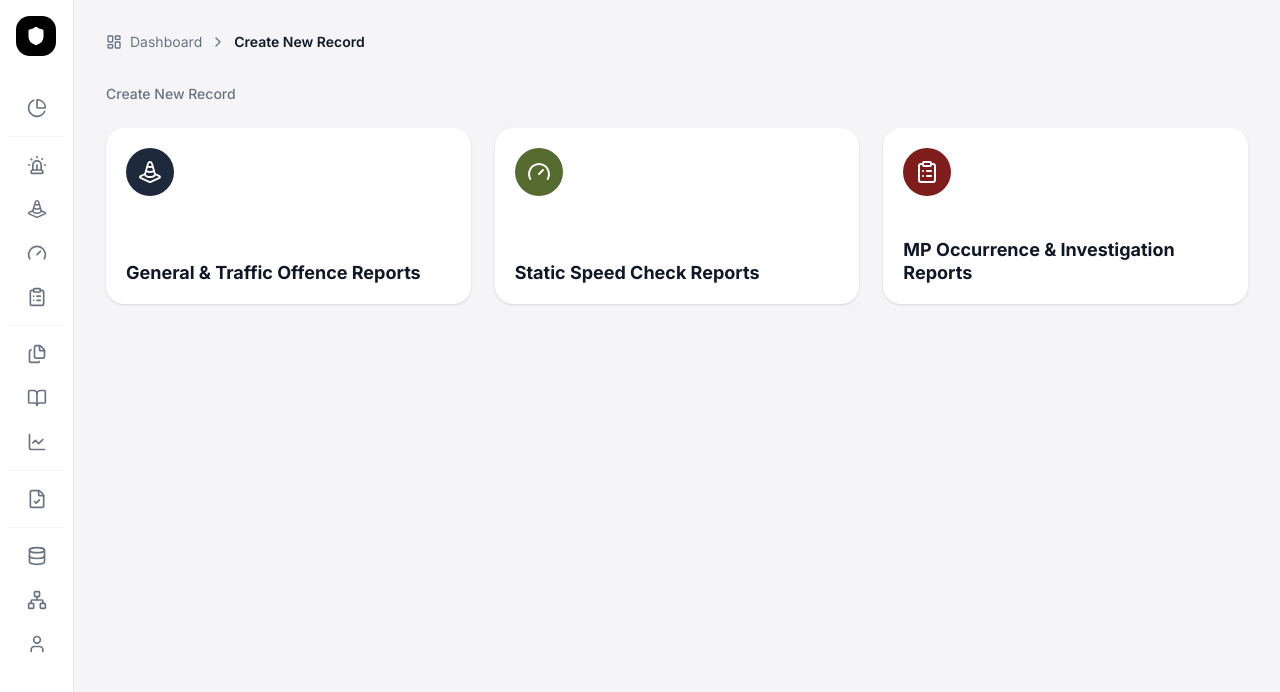
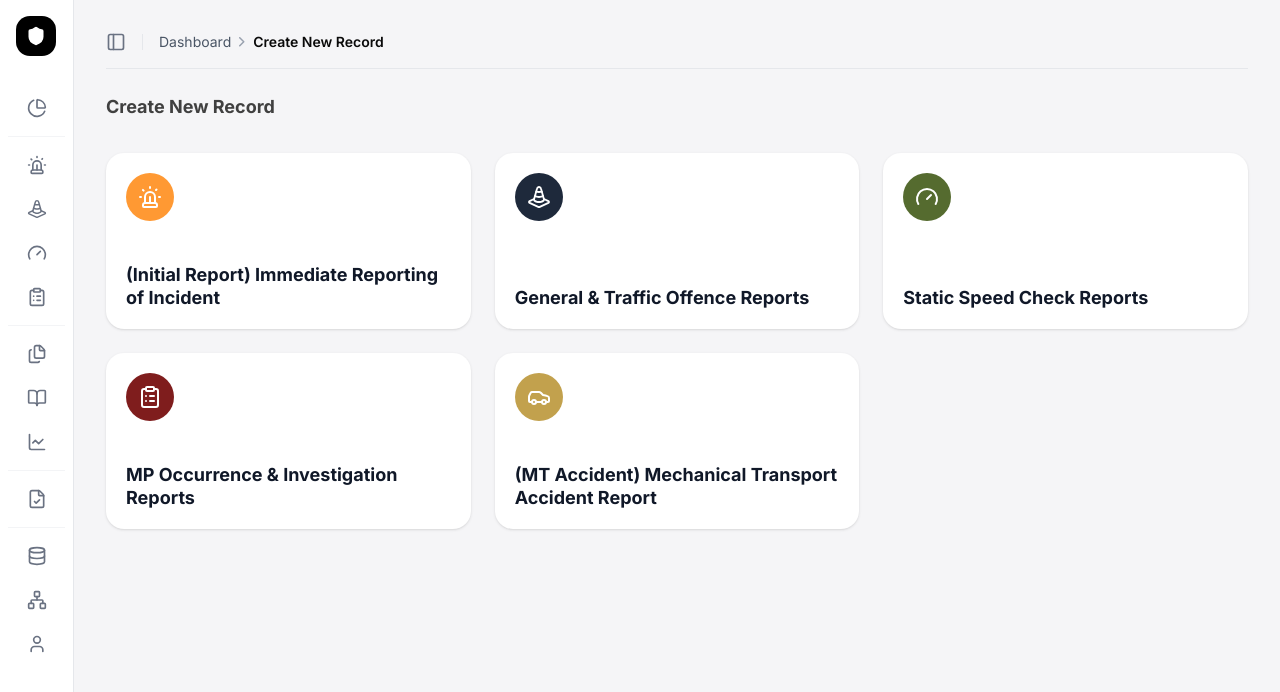
Before and after one commit to mr-Dev-Anshu/army-project, a Next.js app: page /create-record in a window 1280 px wide. Shown: the top 692 px of the page. Built offline with nearby package versions, Linux system fonts and the light colour scheme.

Commit message:
minor changes made

```diff
--- a/src/common/features/dashboard/components/dashboard-components/CreateNewRecordPanel.tsx
+++ b/src/common/features/dashboard/components/dashboard-components/CreateNewRecordPanel.tsx
@@ -1,13 +1,21 @@
 "use client";
 
 import { useRouter } from "next/navigation";
-import { Gauge, ClipboardList, LayoutDashboard, ChevronRight } from "lucide-react";
+import { Gauge, ClipboardList, PanelLeft, Siren, Car } from "lucide-react";
+import Link from "next/link";
 import ConeIcon from "@/components/icons/ConeIcon";
 
 export default function CreateNewRecordPanel({ setCollapsed }: any) {
   const router = useRouter();
 
   const records = [
+    {
+      title: "(Initial Report) Immediate Reporting of Incident",
+      icon: <Siren className="w-6 h-6 text-white" color="white" />,
+      bgColor: "bg-[#FF9933]",
+      key: "immediate-reporting-incident",
+      path: "/create-record/immediate-reporting-incident",
+    },
     {
       title: "General & Traffic Offence Reports",
       icon: <ConeIcon className="w-6 h-6 text-white" color="white" />,
@@ -29,6 +37,13 @@ export default function CreateNewRecordPanel({ setCollapsed }: any) {
       key: "mp",
       path: "/create-record/mp-investigation",
     },
+    {
+      title: "(MT Accident) Mechanical Transport Accident Report",
+      icon: <Car className="w-6 h-6 text-white" />,
+      bgColor: "bg-[#C2A14D]",
+      key: "mtAccident",
+      path: "/create-record/mt-accident",
+    },
   ];
 
   const handleSelect = (path: string) => {
@@ -37,17 +52,24 @@ export default function CreateNewRecordPanel({ setCollapsed }: any) {
   };
 
   return (
-    <div className="h-full w-full">
+    <div className="h-full w-full ">
       {/* ---------- HEADER / BREADCRUMB ---------- */}
-      <div className="flex items-center gap-2 text-sm text-gray-500 mb-8">
-        <LayoutDashboard className="w-4 h-4" />
-        <span>Dashboard</span>
-        <ChevronRight className="w-4 h-4" />
-        <span className="font-semibold text-gray-900">Create New Record</span>
+      <div className="flex items-center gap-4 text-sm text-[#0A0A0A] mb-6 pb-4 border-b border-gray-200">
+        <PanelLeft className="w-5 h-5 text-gray-500" />
+        <div className="h-4 w-[1px] bg-gray-200"></div>
+        <div className="flex items-center gap-2">
+          <Link href="/" className="text-gray-600 hover:text-gray-900 transition-colors">
+            Dashboard
+          </Link>
+          <svg width="6" height="10" viewBox="0 0 6 10" fill="none" xmlns="http://www.w3.org/2000/svg" className="text-gray-400">
+            <path d="M0.75 8.75L4.75 4.75L0.75 0.75" stroke="currentColor" strokeWidth="1.5" strokeLinecap="round" strokeLinejoin="round" />
+          </svg>
+          <span className="font-semibold text-[#0A0A0A]">Create New Record</span>
+        </div>
       </div>
 
-      <div className="mb-2">
-        <h2 className="text-gray-500 text-sm font-medium mb-6">Create New Record</h2>
+      <div className="space-y-1 mb-8">
+        <h1 className="text-lg font-bold text-[#404040]">Create New Record</h1>
       </div>
 
       {/* ---------- CARDS GRID ---------- */}
--- a/src/common/features/dashboard/components/dashboard-components/Sidebar.tsx
+++ b/src/common/features/dashboard/components/dashboard-components/Sidebar.tsx
@@ -51,6 +51,7 @@ const Sidebar = () => {
 
   // Routes where sidebar should DEFAULT to collapsed (for more screen space)
   const routesThatPreferCollapsed = [
+    "/",
     "/create-record",
     "/forms",
     "/test",
--- a/src/features/immediateReportingIncident/components/form.tsx
+++ b/src/features/immediateReportingIncident/components/form.tsx
@@ -13,8 +13,9 @@ import { SuggestionInput } from "@/common/component/SuggestionInput";
 import { SuggestionTextarea } from "@/common/component/SuggestionTextarea";
 import { useCreateImmediateReportingIncident, useUpdateImmediateReportingIncident } from "../hooks";
 import { ImmediateReportingIncident } from "@/apis/immediateReportingIncident/types"; // Ensure this type is exported
-import { Loader2, Upload, X, Plus, Trash2, CheckCheck } from "lucide-react";
+import { Loader2, Upload, X, Plus, Trash2, CheckCheck, PanelLeft } from "lucide-react";
 import { uploadFile, uploadMultipleFiles } from "@/lib/uploadFile";
+import Link from "next/link";
 
 const INITIAL_STATE = {
     individuals: [{
@@ -197,6 +198,21 @@ export const ImmediateReportingIncidentForm: React.FC<Props> = ({ onCancel, onSu
 
     return (
         <div className="flex flex-col h-full bg-white font-[Inter] p-6 max-w-5xl mx-auto">
+            {/* Breadcrumb Header */}
+            <div className="flex items-center gap-4 text-sm text-[#0A0A0A] mb-6 pb-4 border-b border-gray-200">
+                <PanelLeft className="w-5 h-5 text-gray-500" />
+                <div className="h-4 w-[1px] bg-gray-200"></div>
+                <div className="flex items-center gap-2">
+                    <Link href="/create-record" className="text-gray-600 hover:text-gray-900 transition-colors">
+                        Create New Record
+                    </Link>
+                    <svg width="6" height="10" viewBox="0 0 6 10" fill="none" xmlns="http://www.w3.org/2000/svg" className="text-gray-400">
+                        <path d="M0.75 8.75L4.75 4.75L0.75 0.75" stroke="currentColor" strokeWidth="1.5" strokeLinecap="round" strokeLinejoin="round" />
+                    </svg>
+                    <span className="font-semibold text-[#0A0A0A]">Immediate Reporting of Incident</span>
+                </div>
+            </div>
+
             <div className="space-y-1 mb-8">
                 <h1 className="text-2xl font-bold text-gray-900">Create New Immediate Reporting of Incident</h1>
                 <p className="text-gray-500 text-sm">Type of incident like injury to serving soldier due to RTA etc.</p>
```
